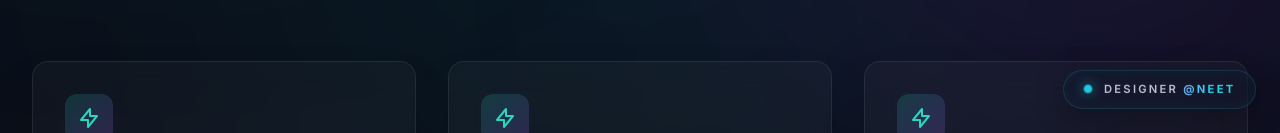
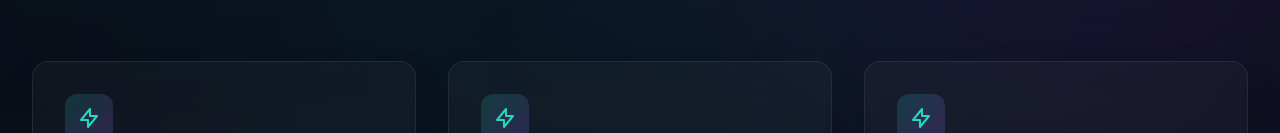
Before and after one commit to kalispidyman/raagneet, a React (Vite) app: page / in a window 1280 px wide. Shown: the part 667-800 px from the top of the page. Built offline with nearby package versions, Linux system fonts and the light colour scheme.

Commit message:
Remove fixed positioning from Watermark component so it sits statically at the bottom of the page layout instead of floating over content.

```diff
--- a/src/components/Watermark.jsx
+++ b/src/components/Watermark.jsx
@@ -3,7 +3,7 @@ import './Watermark.css';
 
 const Watermark = () => {
   return (
-    <div className="fixed bottom-6 right-6 z-[60] pointer-events-none select-none">
+    <div className="w-full flex justify-center items-center py-8 mt-4 pointer-events-none select-none">
       <div className="glass-watermark pointer-events-auto px-5 py-2.5 rounded-full flex items-center gap-3">
         <span className="watermark-dot w-2 h-2 rounded-full bg-cyan-400" />
         <span className="text-[0.7rem] font-semibold tracking-[0.2em] uppercase text-slate-300/90">
```
